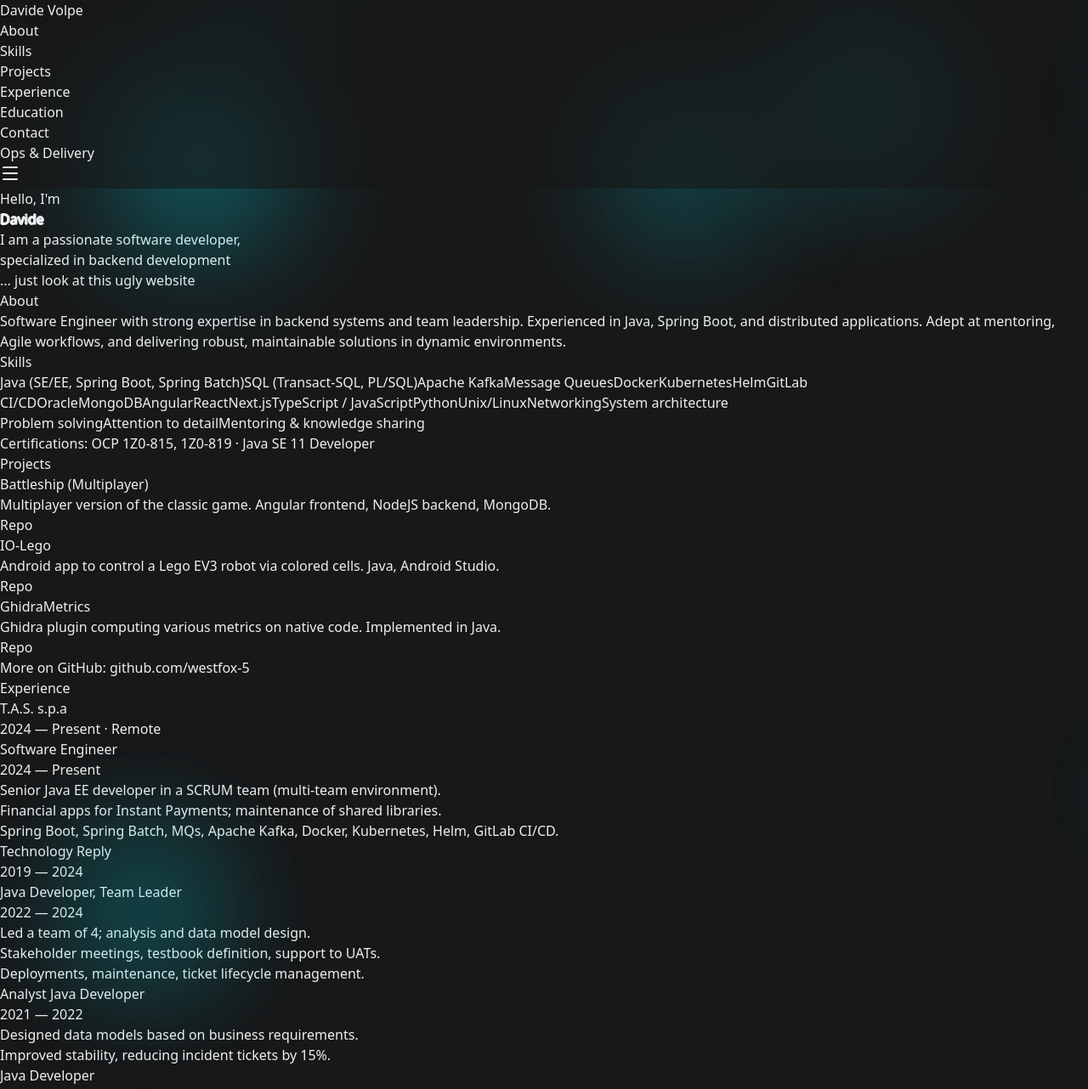
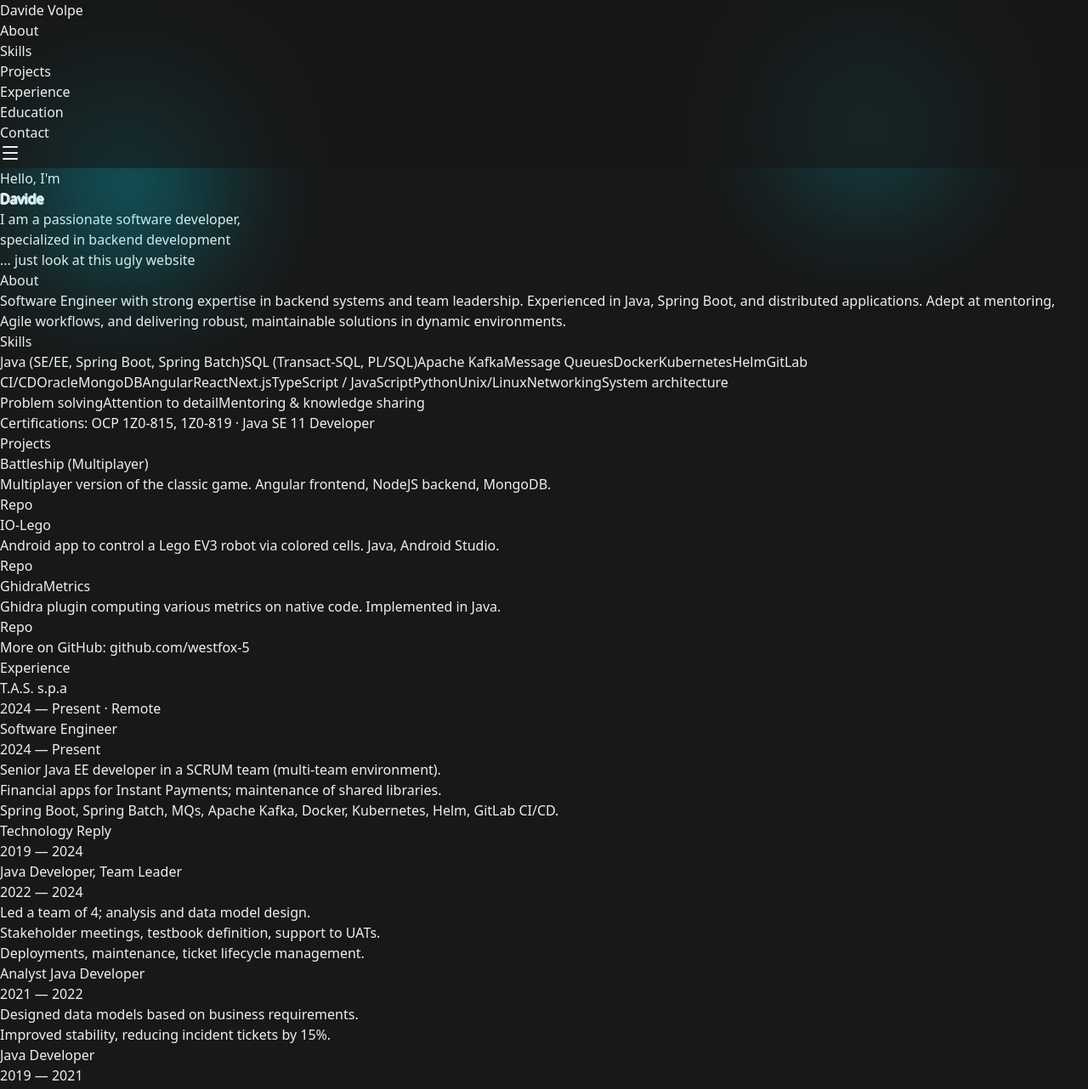
Before and after one commit to westfox-5/davidevolpe.dev, a Next.js app: page / in a window 1280 px wide. Shown: the top 1282 px of the page at 85% size. Built offline with nearby package versions, Linux system fonts and the light colour scheme.

Commit message:
Refactor components to use dynamic imports for improved performance and remove BubblePortal from multiple sections

```diff
--- a/src/app/page.tsx
+++ b/src/app/page.tsx
@@ -1,17 +1,19 @@
 "use client"
 
 import { motion } from "framer-motion";
-import Navbar from "../components/Navbar";
-import AnimatedBackground from "../components/AnimatedBackground";
-import CiDashboard from "../components/CiDashboard";
-import CodeStats from "../components/CodeStats";
-import About from "../components/sections/About";
-import Skills from "../components/sections/Skills";
-import Projects from "../components/sections/Projects";
-import Experience from "../components/sections/Experience";
-import Education from "../components/sections/Education";
-import Contact from "../components/sections/Contact";
-import Ops from "../components/sections/Ops";
+import dynamic from "next/dynamic";
+
+const Navbar = dynamic(() => import("../components/Navbar"), { ssr: false });
+const AnimatedBackground = dynamic(() => import("../components/AnimatedBackground"), { ssr: false });
+const CiDashboard = dynamic(() => import("../components/CiDashboard"), { ssr: false });
+const CodeStats = dynamic(() => import("../components/CodeStats"), { ssr: false });
+const About = dynamic(() => import("../components/sections/About"), { ssr: false });
+const Skills = dynamic(() => import("../components/sections/Skills"), { ssr: false });
+const Projects = dynamic(() => import("../components/sections/Projects"), { ssr: false });
+const Experience = dynamic(() => import("../components/sections/Experience"), { ssr: false });
+const Education = dynamic(() => import("../components/sections/Education"), { ssr: false });
+const Contact = dynamic(() => import("../components/sections/Contact"), { ssr: false });
+const Ops = dynamic(() => import("../components/sections/Ops"), { ssr: false });
 
 const Home = () => {
   // Initial focus animation removed; no scaling state needed currently
@@ -57,8 +59,6 @@ const Home = () => {
 
           <Skills />
 
-
-
           <Projects />
 
           <Experience />
--- a/src/components/AnimatedBackground.tsx
+++ b/src/components/AnimatedBackground.tsx
@@ -11,8 +11,8 @@ const AnimatedBackground = () => {
 			const normX = (mouse.x / innerWidth) * 2 - 1;
 			const normY = (mouse.y / innerHeight) * 2 - 1;
 			// Aumenta i fattori per un effetto più marcato
-			const translateX = normX * factorX * 2.2;
-			const translateY = normY * factorY * 2.2;
+			const translateX = normX * factorX;
+			const translateY = normY * factorY;
 			return { transform: `translate3d(${translateX}px, ${translateY}px, 0)` } as React.CSSProperties;
 		};
 
@@ -24,22 +24,13 @@ const AnimatedBackground = () => {
 	}, []);
 
 	return (
-		<div className="pointer-events-none fixed inset-0 -z-10 overflow-hidden">
-			<div style={getParallaxStyle(24, 20)}>
-				<div className="bubble-base bubble-xl float-med" style={{ top: "10%", left: "5%" }} />
-			</div>
-			<div style={getParallaxStyle(-20, 24)}>
-				<div className="bubble-base bubble-lg float-med" style={{ top: "35%", right: "10%" }} />
-			</div>
-			<div style={getParallaxStyle(16, -20)}>
-				<div className="bubble-base bubble-md float-med" style={{ bottom: "15%", left: "20%" }} />
-			</div>
-			<div style={getParallaxStyle(-12, 16)}>
-				<div className="bubble-base bubble-sm float-med" style={{ bottom: "5%", right: "20%" }} />
-			</div>
-			<div style={getParallaxStyle(28, -12)}>
-				<div className="bubble-base bubble-lg float-med" style={{ top: "70%", left: "55%" }} />
-			</div>
+		<div className="pointer-events-none fixed left-0 top-0 w-screen min-h-screen h-full z-0">
+					<div style={getParallaxStyle(24, 20)}>
+						<div className="bubble-base bubble-xl float-med" style={{ top: "-20%", left: "-4%" }} />
+					</div>
+					<div style={getParallaxStyle(-20, 24)}>
+						<div className="bubble-base bubble-lg float-med" style={{ top: "30%", right: "8%" }} />
+					</div>
 		</div>
 	);
 };
--- a/src/components/BubblePortal.tsx
+++ b/src/components/BubblePortal.tsx
@@ -1,6 +1,6 @@
 "use client"
 
-import { useEffect, useRef } from "react";
+import { useEffect, useRef, useState } from "react";
 import { createPortal } from "react-dom";
 
 interface BubblePortalProps {
@@ -8,7 +8,9 @@ interface BubblePortalProps {
 }
 
 export default function BubblePortal({ children }: BubblePortalProps) {
+
   const elRef = useRef<HTMLElement | null>(null);
+  const [, forceRender] = useState({});
 
   useEffect(() => {
     if (!elRef.current) {
@@ -17,11 +19,13 @@ export default function BubblePortal({ children }: BubblePortalProps) {
       el.style.top = "0";
       el.style.left = "0";
       el.style.width = "100vw";
-      el.style.height = "100vh";
+      el.style.height = "100%";
+      el.style.minHeight = "100vh";
       el.style.pointerEvents = "none";
       el.style.zIndex = "0";
       document.body.appendChild(el);
       elRef.current = el;
+      forceRender({}); // forza un re-render
       return () => {
         document.body.removeChild(el);
       };
--- a/src/components/Navbar.tsx
+++ b/src/components/Navbar.tsx
@@ -52,8 +52,7 @@ const Navbar = () => {
     { href: "#projects", label: "Projects" },
     { href: "#experience", label: "Experience" },
     { href: "#education", label: "Education" },
-    { href: "#contact", label: "Contact" },
-    { href: "#ops", label: "Ops & Delivery" },
+    { href: "#contact", label: "Contact" }
   ];
 
   return (
--- a/src/components/sections/About.tsx
+++ b/src/components/sections/About.tsx
@@ -2,20 +2,9 @@
 
 
 import { motion } from "framer-motion";
-import BubblePortal from "../BubblePortal";
 
 const About = () => (
-		<>
-			<BubblePortal>
-				<motion.div
-					initial={{ opacity: 0, scale: 0.9 }}
-					animate={{ opacity: 1, scale: 1 }}
-					transition={{ duration: 0.6, ease: "easeOut" }}
-					style={{ position: "absolute", top: -60, left: -40, pointerEvents: "none", zIndex: 0 }}
-				>
-					<div className="bubble-base bubble-lg" />
-				</motion.div>
-			</BubblePortal>
+			<>
 			<section id="about" className="max-w-screen-xl mx-auto px-6 py-16 scroll-mt-16">
 				<h2 className="text-3xl lg:text-5xl font-bold mb-6">About</h2>
 				<p className="text-lg lg:text-2xl leading-relaxed">
--- a/src/components/sections/Contact.tsx
+++ b/src/components/sections/Contact.tsx
@@ -2,20 +2,9 @@
 
 
 import { motion } from "framer-motion";
-import BubblePortal from "../BubblePortal";
 
 const Contact = () => (
-		<>
-			<BubblePortal>
-				<motion.div
-					initial={{ opacity: 0, y: 20 }}
-					animate={{ opacity: 0.65, y: 0 }}
-					transition={{ duration: 0.6, ease: "easeOut" }}
-					style={{ position: "absolute", top: -40, left: -30, pointerEvents: "none", zIndex: 0 }}
-				>
-					<div className="bubble-base bubble-md" />
-				</motion.div>
-			</BubblePortal>
+			<>
 			<section id="contact" className="max-w-screen-xl mx-auto px-6 py-16 scroll-mt-16 relative">
 				<h2 className="text-3xl lg:text-5xl font-bold mb-6">Contact</h2>
 				<p className="text-lg lg:text-2xl">Open to collaborations and opportunities</p>
--- a/src/components/sections/Education.tsx
+++ b/src/components/sections/Education.tsx
@@ -3,7 +3,6 @@
 
 
 import { motion } from "framer-motion";
-import BubblePortal from "../BubblePortal";
 import { useEffect, useState } from "react";
 
 
@@ -19,39 +18,8 @@ const Education = () => {
 	const parallax2 = scrollY * 0.09;
 	const parallax3 = scrollY * 0.15;
 
-	return (
-		<>
-			<BubblePortal>
-				{/* Bolla originale */}
-				<motion.div
-					initial={{ opacity: 0, scale: 0.95 }}
-					animate={{ opacity: 0.6, scale: 1 }}
-					transition={{ duration: 0.6, ease: "easeOut" }}
-					style={{ position: "absolute", bottom: -60 + parallax1, right: 0, pointerEvents: "none", zIndex: 0 }}
-					className="hidden md:block"
-				>
-					<div className="bubble-base bubble-sm" />
-				</motion.div>
-				{/* Nuove bolle decorative solo su desktop/tablet, sui bordi */}
-				<motion.div
-					initial={{ opacity: 0, scale: 0.9 }}
-					animate={{ opacity: 0.3, scale: 1 }}
-					transition={{ duration: 0.8, ease: "easeOut" }}
-					style={{ position: "absolute", bottom: -100 + parallax2, left: 0, pointerEvents: "none", zIndex: 0 }}
-					className="hidden md:block"
-				>
-					<div className="bubble-base bubble-lg" />
-				</motion.div>
-				<motion.div
-					initial={{ opacity: 0, scale: 0.9 }}
-					animate={{ opacity: 0.2, scale: 1 }}
-					transition={{ duration: 1, ease: "easeOut" }}
-					style={{ position: "absolute", bottom: -60 - parallax3, right: 0, pointerEvents: "none", zIndex: 0 }}
-					className="hidden md:block"
-				>
-					<div className="bubble-base bubble-md" />
-				</motion.div>
-			</BubblePortal>
+		return (
+			<>
 			<section id="education" className="max-w-screen-xl mx-auto px-6 py-16 scroll-mt-16 relative">
 				<h2 className="text-3xl lg:text-5xl font-bold mb-6">Education</h2>
 				<div className="rounded-xl border border-[var(--foreground-accent)] p-6">
--- a/src/components/sections/Experience.tsx
+++ b/src/components/sections/Experience.tsx
@@ -3,7 +3,6 @@
 
 
 import { motion, useMotionValue, useTransform, useScroll } from "framer-motion";
-import BubblePortal from "../BubblePortal";
 import { useEffect, useState } from "react";
 
 const Experience = () => {
@@ -20,39 +19,8 @@ const Experience = () => {
 	const parallax2 = scrollY * 0.10;
 	const parallax3 = scrollY * 0.18;
 
-	return (
-		<>
-			<BubblePortal>
-				{/* Bolla originale */}
-				<motion.div
-					initial={{ opacity: 0, y: -20 }}
-					animate={{ opacity: 0.6, y: 0 }}
-					transition={{ duration: 0.6, ease: "easeOut" }}
-					style={{ position: "absolute", top: 60 + parallax1, right: 0, pointerEvents: "none", zIndex: 0 }}
-					className="hidden md:block"
-				>
-					<div className="bubble-base bubble-md" />
-				</motion.div>
-				{/* Nuove bolle decorative solo su desktop/tablet, sui bordi */}
-				<motion.div
-					initial={{ opacity: 0, scale: 0.9 }}
-					animate={{ opacity: 0.5, scale: 1 }}
-					transition={{ duration: 0.8, ease: "easeOut" }}
-					style={{ position: "absolute", bottom: -100 + parallax2, left: 0, pointerEvents: "none", zIndex: 0 }}
-					className="hidden md:block"
-				>
-					<div className="bubble-base bubble-lg" />
-				</motion.div>
-				<motion.div
-					initial={{ opacity: 0, scale: 0.9 }}
-					animate={{ opacity: 0.4, scale: 1 }}
-					transition={{ duration: 1, ease: "easeOut" }}
-					style={{ position: "absolute", bottom: -60 - parallax3, right: 0, pointerEvents: "none", zIndex: 0 }}
-					className="hidden md:block"
-				>
-					<div className="bubble-base bubble-sm" />
-				</motion.div>
-			</BubblePortal>
+		return (
+			<>
 			<section id="experience" className="max-w-screen-xl mx-auto px-6 py-16 scroll-mt-16 relative">
 				<h2 className="text-3xl lg:text-5xl font-bold mb-6">Experience</h2>
 				<div className="space-y-6">
--- a/src/components/sections/Ops.tsx
+++ b/src/components/sections/Ops.tsx
@@ -1,57 +1,10 @@
 "use client";
 
 
-import { motion } from "framer-motion";
-import BubblePortal from "../BubblePortal";
 import CiDashboard from "../CiDashboard";
-import { useEffect, useState } from "react";
-
-
 const Ops = () => {
-  const [scrollY, setScrollY] = useState(0);
-  useEffect(() => {
-    const handleScroll = () => setScrollY(window.scrollY);
-    window.addEventListener("scroll", handleScroll);
-    return () => window.removeEventListener("scroll", handleScroll);
-  }, []);
-
-  const parallax1 = scrollY * 0.13;
-  const parallax2 = scrollY * 0.09;
-  const parallax3 = scrollY * 0.16;
-
-  return (
+return (
     <>
-      <BubblePortal>
-        {/* Bolla originale */}
-        <motion.div
-          initial={{ opacity: 0, y: 20 }}
-          animate={{ opacity: 0.6, y: 0 }}
-          transition={{ duration: 0.6, ease: "easeOut" }}
-          style={{ position: "absolute", top: -50 + parallax1, right: 0, pointerEvents: "none", zIndex: 0 }}
-          className="hidden md:block"
-        >
-          <div className="bubble-base bubble-md" />
-        </motion.div>
-        {/* Nuove bolle decorative solo su desktop/tablet, sui bordi */}
-        <motion.div
-          initial={{ opacity: 0, scale: 0.9 }}
-          animate={{ opacity: 0.5, scale: 1 }}
-          transition={{ duration: 0.8, ease: "easeOut" }}
-          style={{ position: "absolute", bottom: -100 + parallax2, left: 0, pointerEvents: "none", zIndex: 0 }}
-          className="hidden md:block"
-        >
-          <div className="bubble-base bubble-lg" />
-        </motion.div>
-        <motion.div
-          initial={{ opacity: 0, scale: 0.9 }}
-          animate={{ opacity: 0.4, scale: 1 }}
-          transition={{ duration: 1, ease: "easeOut" }}
-          style={{ position: "absolute", bottom: -60 - parallax3, right: 0, pointerEvents: "none", zIndex: 0 }}
-          className="hidden md:block"
-        >
-          <div className="bubble-base bubble-sm" />
-        </motion.div>
-      </BubblePortal>
       <section id="ops" className="max-w-screen-xl mx-auto px-6 py-16 scroll-mt-16 relative">
         <CiDashboard />
       </section>
--- a/src/components/sections/Projects.tsx
+++ b/src/components/sections/Projects.tsx
@@ -2,21 +2,10 @@
 
 
 import { motion } from "framer-motion";
-import BubblePortal from "../BubblePortal";
 
 
 const Projects = () => (
-	<>
-		<BubblePortal>
-			<motion.div
-				initial={{ opacity: 0, scale: 0.9 }}
-				animate={{ opacity: 0.6, scale: 1 }}
-				transition={{ duration: 0.6, ease: "easeOut" }}
-				style={{ position: "absolute", bottom: -80, left: -60, pointerEvents: "none", zIndex: 0 }}
-			>
-				<div className="bubble-base bubble-lg" />
-			</motion.div>
-		</BubblePortal>
+		<>
 		<section id="projects" className="max-w-screen-xl mx-auto px-6 py-16 scroll-mt-16 relative">
 			<h2 className="text-3xl lg:text-5xl font-bold mb-6">Projects</h2>
 			<div className="grid grid-cols-1 md:grid-cols-2 gap-6">
--- a/src/components/sections/Skills.tsx
+++ b/src/components/sections/Skills.tsx
@@ -2,7 +2,6 @@
 
 
 import { motion } from "framer-motion";
-import BubblePortal from "../BubblePortal";
 
 
 
@@ -31,16 +30,6 @@ const softSkills = ['Problem solving', 'Attention to detail', 'Mentoring & knowl
 
 const Skills = () => (
   <>
-    <BubblePortal>
-      <motion.div
-        initial={{ opacity: 0, y: 20 }}
-        animate={{ opacity: 0.65, y: 0 }}
-        transition={{ duration: 0.6, ease: "easeOut" }}
-        style={{ position: "absolute", top: -40, right: -30, pointerEvents: "none", zIndex: 0 }}
-      >
-        <div className="bubble-base bubble-md" />
-      </motion.div>
-    </BubblePortal>
     <section id="skills" className="max-w-screen-xl mx-auto px-6 py-16 scroll-mt-16 relative">
       <h2 className="text-3xl lg:text-5xl font-bold mb-6">Skills</h2>
       <div className="flex flex-wrap gap-3 text-base lg:text-xl">
```
